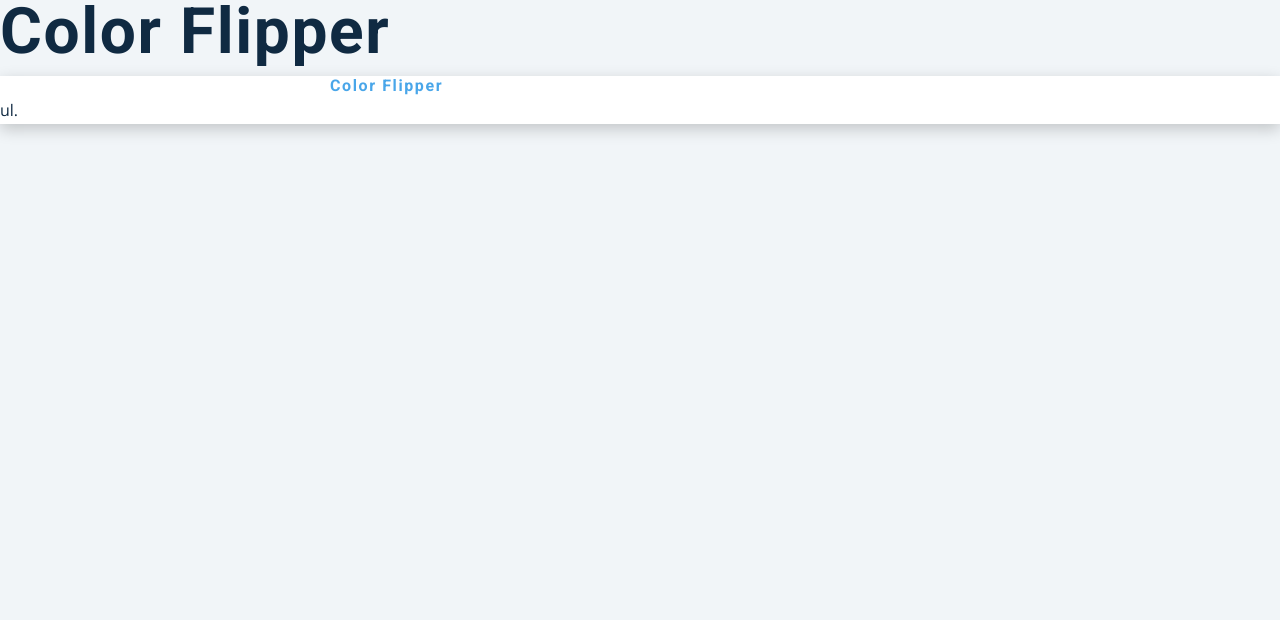
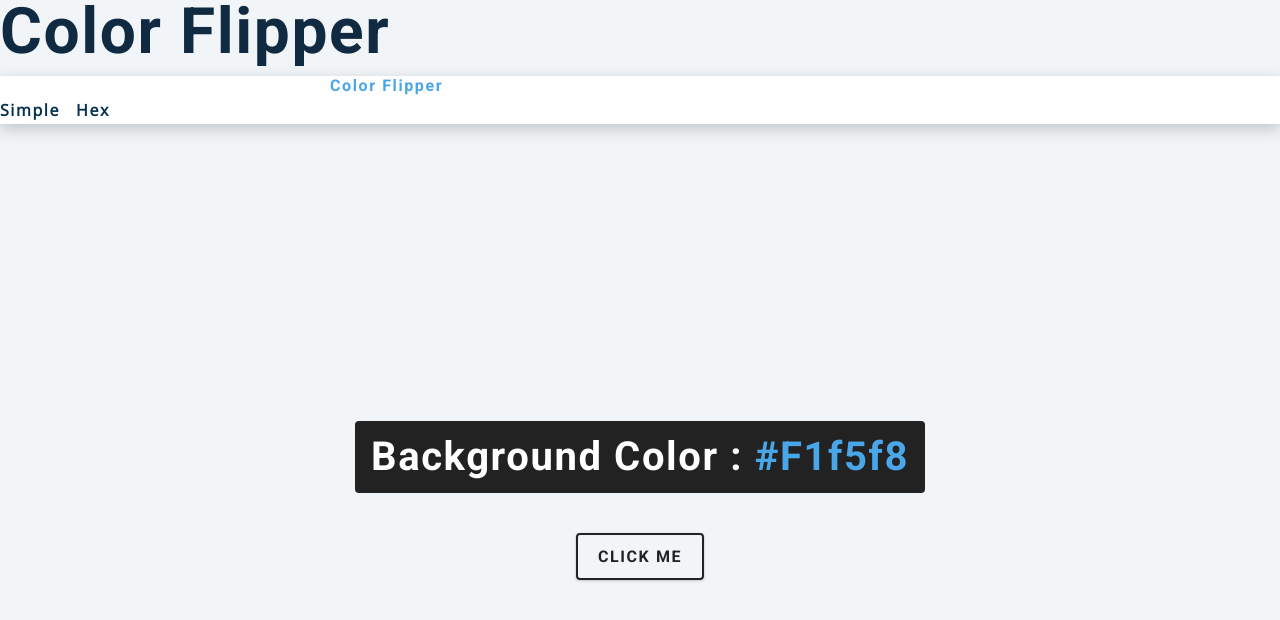
Before and after one commit to ChuckyMaster/15simpleProject, a plain HTML site: page setup/index.html in a window 1280 px wide. Drawn offline with nearby package versions, Linux system fonts and the light colour scheme.

Commit message:
color flipper, half

```diff
--- a/setup/app.js
+++ b/setup/app.js
@@ -1 +1,16 @@
 const colors = ["green", "red", "rgba(133,122,200)", "#f15025"];
+
+const btn = document.getElementById("btn");
+const color = document.querySelector(".color");
+
+btn.addEventListener("click", function () {
+  //get random number between 0 - 3 colors[1]
+  const randomNumber = getRandomNumber();
+  console.log(randomNumber);
+  document.body.style.backgroundColor = colors[randomNumber];
+  color.textContent = colors[randomNumber];
+});
+
+function getRandomNumber() {
+  return Math.floor(Math.random() * colors.length);
+}
--- a/setup/index.html
+++ b/setup/index.html
@@ -12,8 +12,22 @@
     <h1>color flipper</h1>
     <nav>
       <div class="nav-center"><h4>color flipper</h4></div>
-      ul.
+      <ul class="nav-links">
+        <li>
+          <a href="index.html"> simple</a>
+        </li>
+        <li>
+          <a href="hex.html"> hex</a>
+        </li>
+      </ul>
     </nav>
+
+    <main>
+      <div class="container">
+        <h2>background color : <span class="color"> #f1f5f8 </span></h2>
+        <button class="btn btn-hero" id="btn">click me</button>
+      </div>
+    </main>
     <!-- javascript -->
     <script src="app.js"></script>
   </body>
```
